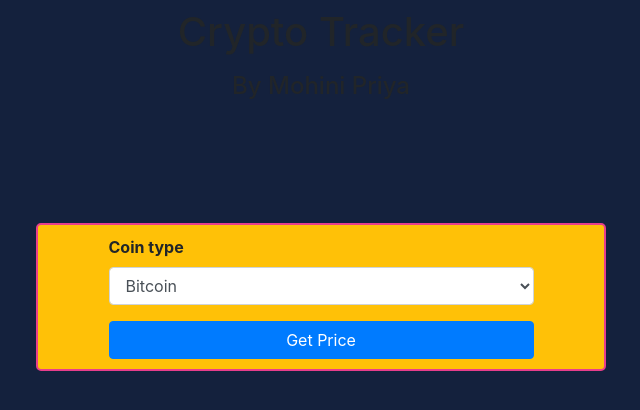
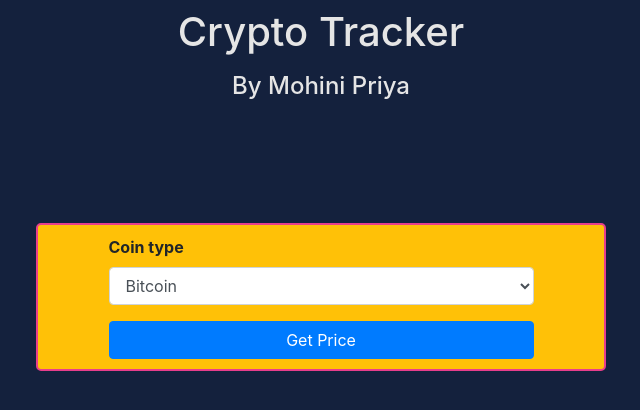
Before and after one commit to chinnaparapumohinipriya/CryptoTrackerProject, a plain HTML site: page index.html in a window 1280 px wide. Shown: the whole page, without its empty margins (319-959 px from the left). Drawn offline with nearby package versions, Linux system fonts and the light colour scheme.

Commit message:
Update app.css

```diff
--- a/app.css
+++ b/app.css
@@ -14,5 +14,5 @@ body{
     padding: 10px;
 }
 h1,h4{
-    color:#e5e55;
+    color:#e5e5e5;
 }
```
